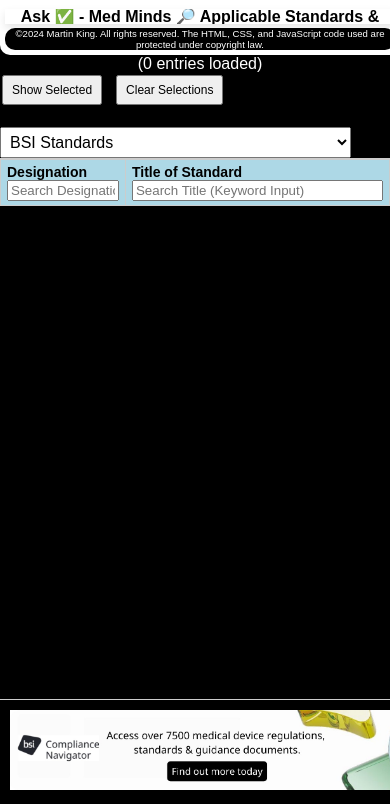
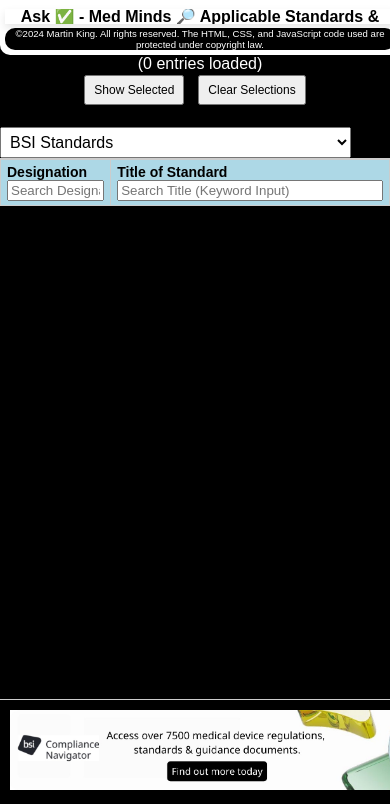
Before and after one commit to MartinCKing/Standards-Selector, a plain HTML site: page index.html in a window 390 px wide. Shown: the part 40-844 px from the top of the page. Drawn offline with nearby package versions, Linux system fonts and the light colour scheme; no server answers.

Commit message:
Update styles.css

```diff
--- a/styles.css
+++ b/styles.css
@@ -142,7 +142,7 @@ h1 {
 }
 
 /* Responsive layout for mobile (portrait) screens */
-@media screen and (max-width: 768px) {
+@media screen and (max-width: 648px) {
     /* Hide Abstract column */
     #dataTable th:nth-child(3),
     #dataTable td:nth-child(3),
@@ -152,7 +152,7 @@ h1 {
 
     /* Designation column: smaller and wraps text */
     th:first-child, td:first-child {
-        max-width: 120px;
+        max-width: 100px;
         white-space: normal;
         overflow-wrap: break-word;
     }
@@ -183,12 +183,16 @@ h1 {
 .options-container {
     display: flex;
     flex-wrap: wrap;
+    justify-content: center;
+    align-items: center;
     gap: 10px;
     width: 100%;
     margin-bottom: 10px;
 }
    .additional-options-container {
     display: block;
+    justify-content: center;
+    align-items: center;
     width: 100%;
     margin-top: 10px;
 }
```
